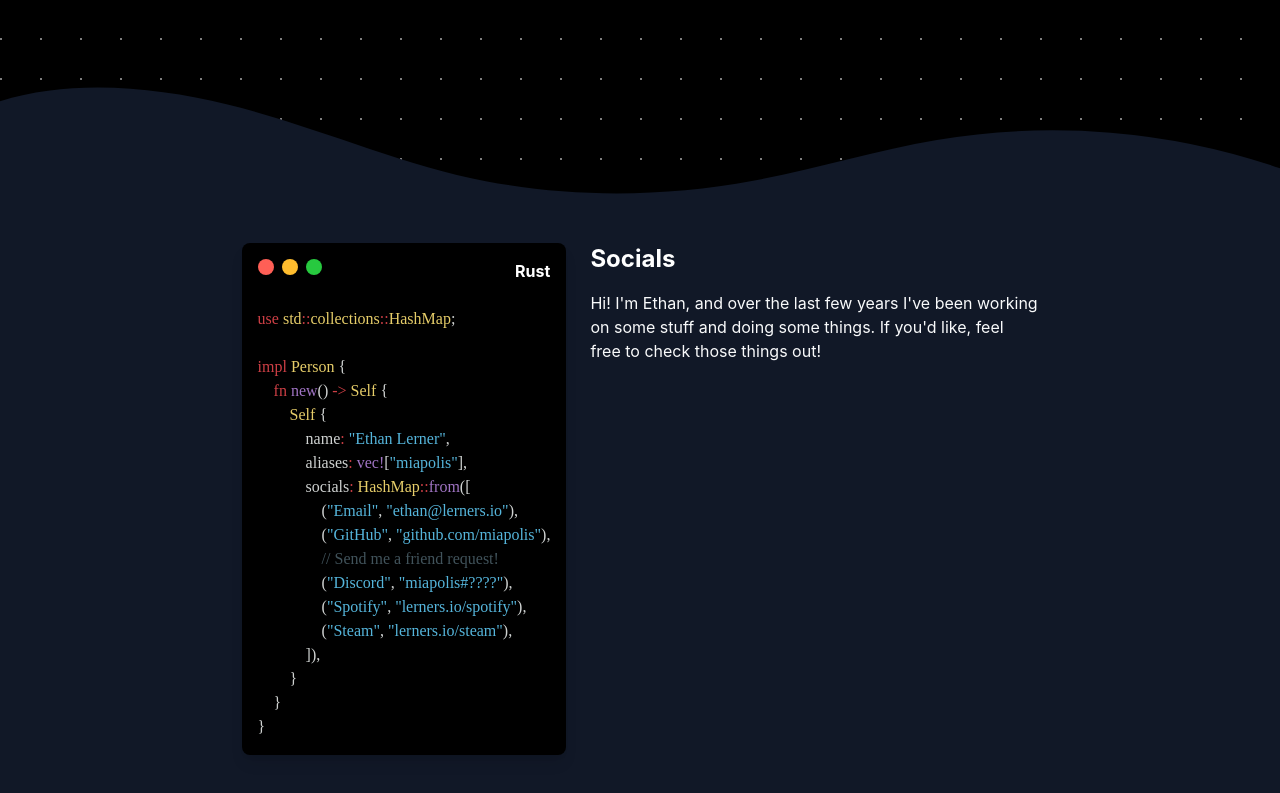
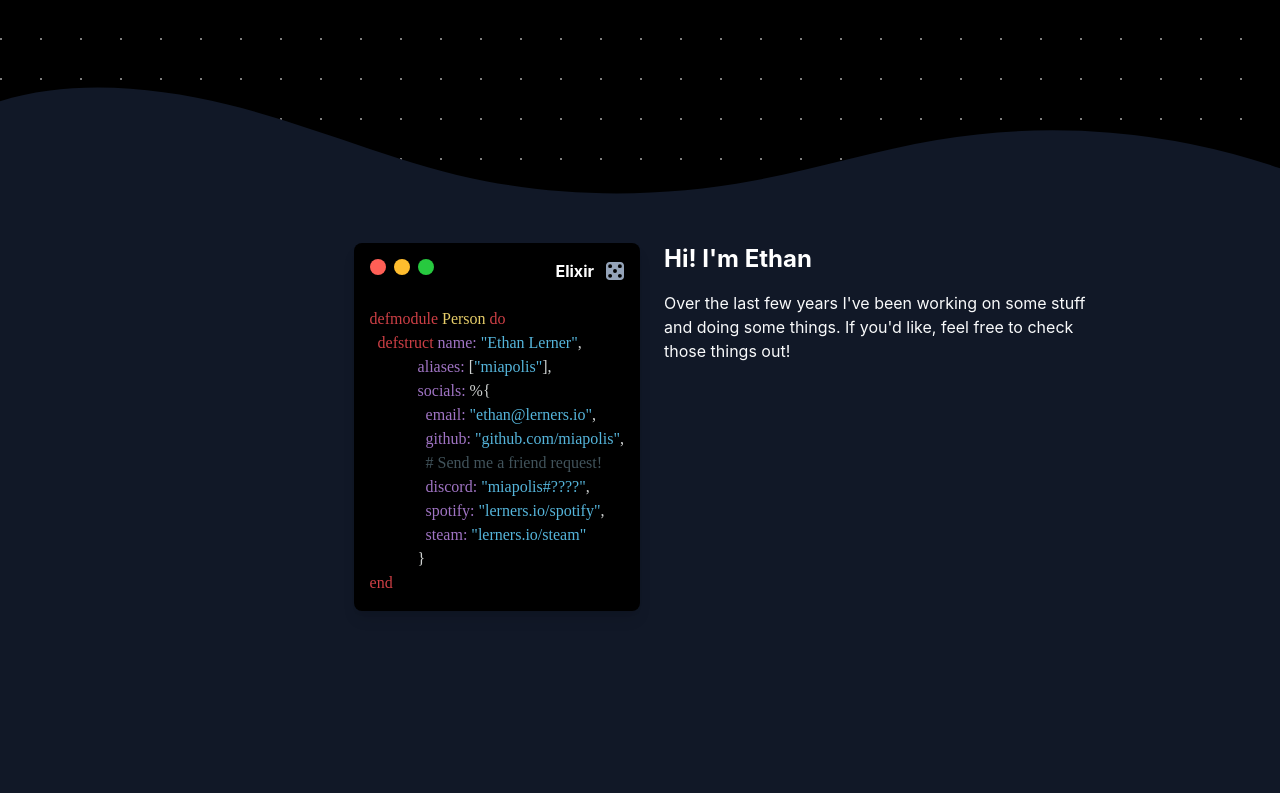
Before and after one commit to miapolis/lerners.io, a Next.js app: page / in a window 1280 px wide. Shown: the part 722-1515 px from the top of the page. Built offline with nearby package versions, Linux system fonts and the light colour scheme; a small style sheet from the web is missing.

Commit message:
proper transitioning between snippets

```diff
--- /dev/null
+++ b/components/icons/die.tsx
@@ -0,0 +1,28 @@
+import React from "react";
+
+export interface Props {
+  size: number;
+  color: string;
+}
+
+export const Die: React.FC<Props> = ({ size, color }) => {
+  return (
+    <svg
+      width={`${size}px`}
+      height={`${size}px`}
+      version="1.1"
+      viewBox="0 0 50 50"
+      xmlns="http://www.w3.org/2000/svg"
+    >
+      <g transform="translate(-27.532 -62.308)">
+        <path
+          className="transition-all"
+          d="m37.529 62.308c-5.5387 0-9.9973 4.4259-9.9973 9.9233v30.154c0 5.4974 4.4587 9.9229 9.9973 9.9229h30.005c5.5387 0 9.9973-4.4254 9.9973-9.9229v-30.154c0-5.4974-4.4587-9.9233-9.9973-9.9233zm1.4785 6.1499a5.4671 5.4264 0 0 1 5.4668 5.4266 5.4671 5.4264 0 0 1-5.4668 5.4266 5.4671 5.4264 0 0 1-5.4673-5.4266 5.4671 5.4264 0 0 1 5.4673-5.4266zm27.048 0a5.4671 5.4264 0 0 1 5.4673 5.4266 5.4671 5.4264 0 0 1-5.4673 5.4266 5.4671 5.4264 0 0 1-5.4668-5.4266 5.4671 5.4264 0 0 1 5.4668-5.4266zm-13.524 13.424a5.4671 5.4264 0 0 1 5.4668 5.4266 5.4671 5.4264 0 0 1-5.4668 5.4261 5.4671 5.4264 0 0 1-5.4673-5.4261 5.4671 5.4264 0 0 1 5.4673-5.4266zm-13.524 13.424a5.4671 5.4264 0 0 1 5.4668 5.4261 5.4671 5.4264 0 0 1-5.4668 5.4266 5.4671 5.4264 0 0 1-5.4673-5.4266 5.4671 5.4264 0 0 1 5.4673-5.4261zm27.048 0a5.4671 5.4264 0 0 1 5.4673 5.4261 5.4671 5.4264 0 0 1-5.4673 5.4266 5.4671 5.4264 0 0 1-5.4668-5.4266 5.4671 5.4264 0 0 1 5.4668-5.4261z"
+          fill={color}
+          strokeLinecap="round"
+          strokeLinejoin="round"
+        />
+      </g>
+    </svg>
+  );
+};
--- a/components/snippets/index.tsx
+++ b/components/snippets/index.tsx
@@ -1,5 +1,10 @@
 import React from "react";
 import { ThemeContext } from "../../pages/_app";
+import { Die } from "../icons/die";
+import { ElixirIntro } from "./elixir";
+import { RustIntro } from "./rust";
+
+export type Language = "Elixir" | "Rust";
 
 export const darkTheme = {
   keyword: "CD3F45",
@@ -123,14 +128,26 @@ export const BlankLine: React.FC = () => {
 export interface SnippetProps {
   code: React.ReactNode;
   language: string;
+  onRandomClick?: () => void;
 }
 
-export const Snippet: React.FC<SnippetProps> = ({ code, language }) => {
+const dieColor = {
+  light: ["rgb(148 163 184)", "rgb(0 0 0)"],
+  dark: ["rgb(148 163 184)", "rgb(255 255 255)"],
+};
+
+export const Snippet: React.FC<SnippetProps> = ({
+  code,
+  language,
+  onRandomClick,
+}) => {
   const theme = React.useContext(ThemeContext);
+
+  const [dieHovered, setDieHovered] = React.useState(false);
 
   return (
     <div
-      className={`relative h-auto w-min ${
+      className={`transition-all relative ${
         theme.value == "dark" ? "bg-black" : "bg-white"
       } rounded-lg shadow-lg p-4`}
     >
@@ -139,14 +156,60 @@ export const Snippet: React.FC<SnippetProps> = ({ code, language }) => {
         <div className="h-full w-4 rounded-[50%] bg-[#ffbd2e]" />
         <div className="h-full w-4 rounded-[50%] bg-[#27c93f]" />
         <div
-          className={`absolute right-0 font-bold ${
+          className={`absolute right-0 font-bold flex flex-row items-center gap-3 ${
             theme.value == "dark" ? "text-white" : "text-black"
           }`}
         >
           {language}
+          <div
+            className="hover:rotate-90 hover:scale-150 transition-all duration-200 cursor-pointer"
+            onMouseEnter={() => setDieHovered(true)}
+            onMouseLeave={() => setDieHovered(false)}
+            onClick={onRandomClick}
+          >
+            <Die
+              size={18}
+              color={
+                dieColor[theme.value as keyof typeof dieColor][
+                  dieHovered ? 1 : 0
+                ]
+              }
+            />
+          </div>
         </div>
       </div>
       <div className="h-auto w-min">{code}</div>
     </div>
   );
 };
+
+export interface IntroSnippetProps {
+  language: Language;
+  onRandomClick?: () => void;
+}
+
+export const IntroSnippet: React.FC<IntroSnippetProps> = ({
+  language,
+  onRandomClick,
+}) => {
+  const [component, setComponent] = React.useState<React.ReactNode>(undefined);
+
+  React.useEffect(() => {
+    switch (language) {
+      case "Elixir":
+        setComponent(<ElixirIntro />);
+        break;
+      case "Rust":
+        setComponent(<RustIntro />);
+        break;
+    }
+  }, [language]);
+
+  return (
+    <Snippet
+      code={component}
+      language={language}
+      onRandomClick={onRandomClick}
+    />
+  );
+};
--- a/modules/sections/second.tsx
+++ b/modules/sections/second.tsx
@@ -1,5 +1,5 @@
 import React from "react";
-import { Parallax, useParallax } from "react-scroll-parallax";
+import { Parallax } from "react-scroll-parallax";
 import {
   animated,
   config,
@@ -7,20 +7,31 @@ import {
   useSpringRef,
   useTransition,
 } from "react-spring";
-import { Snippet } from "../../components/snippets";
-import { ElixirIntro } from "../../components/snippets/elixir";
-import { RustIntro } from "../../components/snippets/rust";
+import { IntroSnippet, Language } from "../../components/snippets";
 import { ThemeContext } from "../../pages/_app";
 
 const Second: React.FC = () => {
   const theme = React.useContext(ThemeContext);
 
-  const [showSnippet, setShowSnippet] = React.useState(false);
+  const [revealed, setRevealed] = React.useState(false);
+  const [snippet, setSnippet] = React.useState<Language | undefined>();
   const [showDesc, setShowDesc] = React.useState(false);
 
-  const transition = useTransition(showSnippet, {
-    from: { opacity: 0, x: -200 },
-    enter: { opacity: 1, x: 0 },
+  const changeSnippet = () => {
+    const prev = snippet;
+
+    setSnippet(undefined);
+    setTimeout(() => {
+      setSnippet(prev == "Elixir" ? "Rust" : "Elixir");
+    }, 200);
+  };
+
+  const transition = useTransition(snippet, {
+    from: !revealed
+      ? { opacity: 0, x: -200, y: 0 }
+      : { opacity: 0, x: 0, y: -40 },
+    enter: { opacity: 1, x: 0, y: 0 },
+    leave: { opacity: 0, x: 0, y: 40 },
     config: config.slow,
   });
 
@@ -42,9 +53,11 @@ const Second: React.FC = () => {
   return (
     <Parallax
       onProgressChange={(p) => {
-        if (!showSnippet && p > 0.2) {
-          setShowSnippet(true);
+        if (!revealed && p > 0.2) {
+          setSnippet("Elixir");
+
           setTimeout(() => {
+            setRevealed(true);
             setShowDesc(true);
           }, 500);
         }
@@ -53,22 +66,28 @@ const Second: React.FC = () => {
         theme.value == "dark" ? "bg-gray-900" : "bg-gray-100"
       }`}
     >
-      <div className="relative w-full pt-12 flex justify-center">
+      <div className="relative w-full pt-12">
         <div className="flex flex-row w-auto">
-          {transition((styles, item) => (
-            <animated.div
-              style={{ visibility: item ? "visible" : "hidden", ...styles }}
-            >
-              <Snippet code={<RustIntro />} language="Rust" />
-            </animated.div>
-          ))}
+          <div className="h-full w-1/2 flex justify-end">
+            {transition(
+              (styles, item) =>
+                item && (
+                  <animated.div style={styles} className="absolute">
+                    <IntroSnippet
+                      language={item}
+                      onRandomClick={changeSnippet}
+                    />
+                  </animated.div>
+                )
+            )}
+          </div>
           <div className="ml-6 w-auto h-auto max-w-md">
             {titleTransition((styles, item) => (
               <animated.div
                 style={{ visibility: item ? "visible" : "hidden", ...styles }}
               >
                 <h1 className="text-2xl mb-4 font-bold text-black dark:text-white">
-                  Socials
+                  Hi! I'm Ethan
                 </h1>
               </animated.div>
             ))}
@@ -77,9 +96,9 @@ const Second: React.FC = () => {
                 style={{ visibility: item ? "visible" : "hidden", ...styles }}
               >
                 <div className="text-gray-800 dark:text-gray-50">
-                  Hi! I'm Ethan, and over the last few years I've been working
-                  on some stuff and doing some things. If you'd like, feel free
-                  to check those things out!
+                  Over the last few years I've been working on some stuff and
+                  doing some things. If you'd like, feel free to check those
+                  things out!
                 </div>
               </animated.div>
             ))}
```
Also changed, not shown: sources/die.svg (added).
